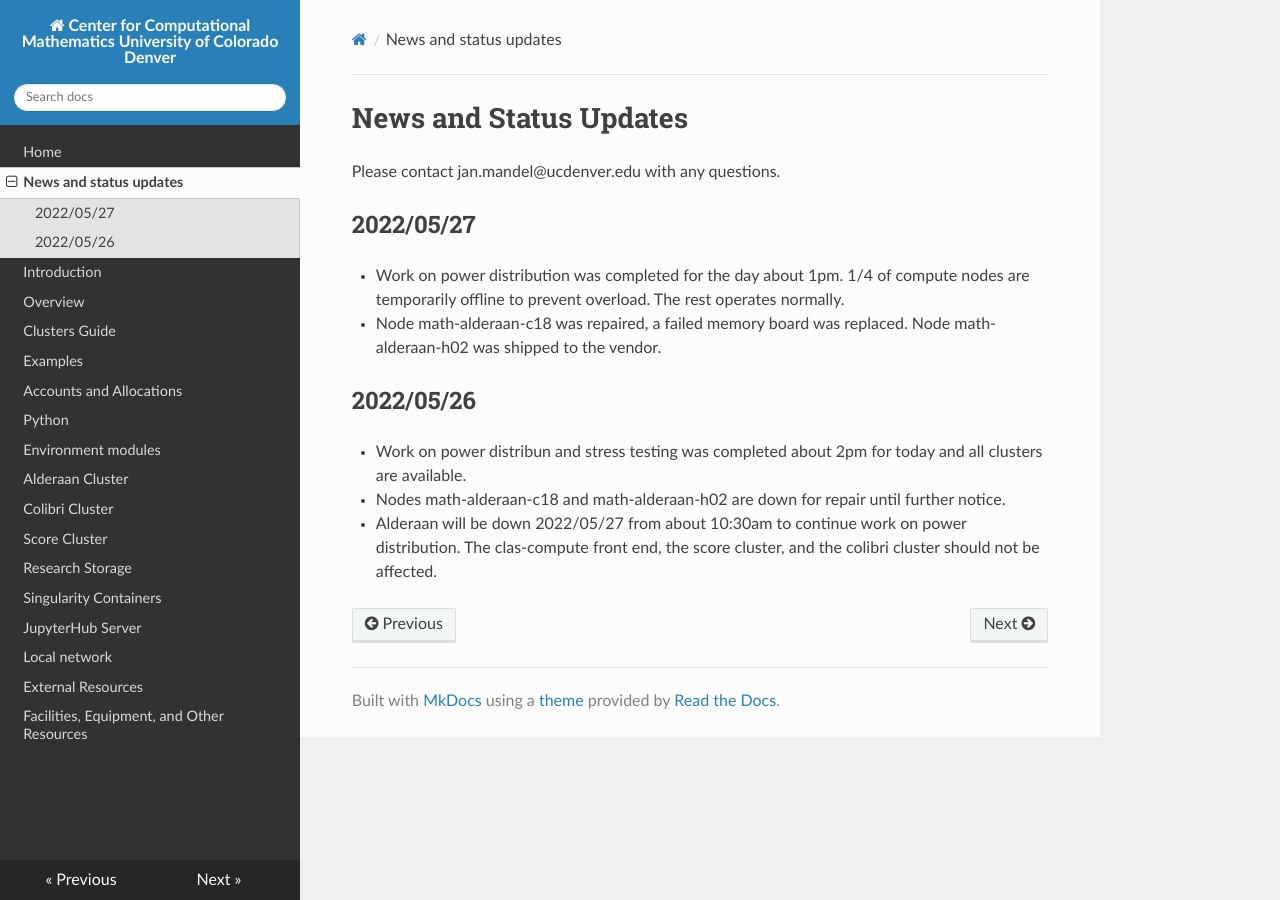
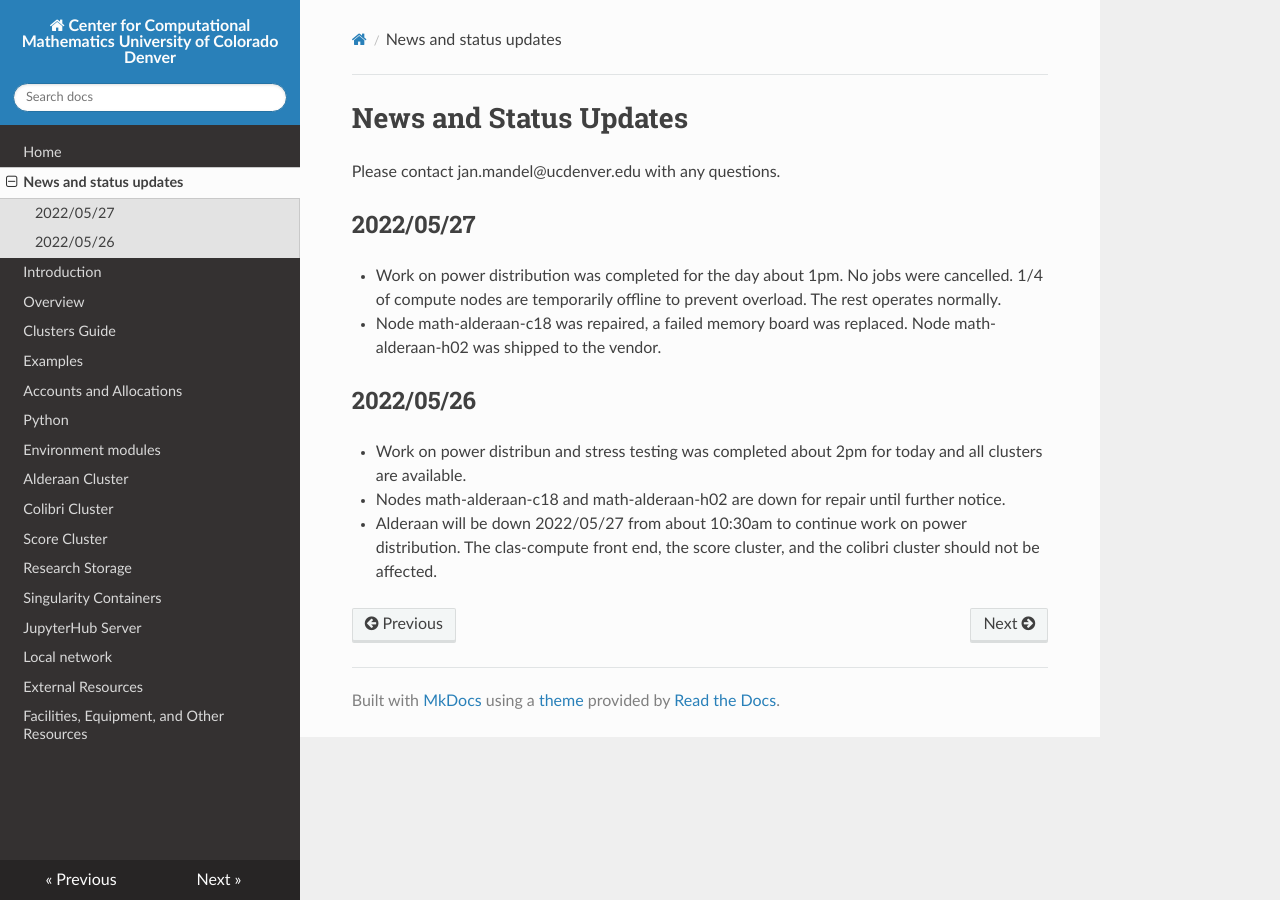
Before and after one commit to ccmucdenver/ccm-docs, an MkDocs documentation site: the page built from docs/updates.md, in a window 1280 px wide. Built offline with MkDocs 1.6.1, drawn with Linux system fonts in a browser that asks for light colours; nearby versions of some CDN libraries.

Commit message:
Update updates.md

```diff
--- a/docs/updates.md
+++ b/docs/updates.md
@@ -4,7 +4,7 @@ Please contact jan.mandel@ucdenver.edu with any questions.
 
 ## 2022/05/27
 
-* Work on power distribution was completed for the day about 1pm. 1/4 of compute nodes are temporarily offline to prevent overload. The rest operates normally.
+* Work on power distribution was completed for the day about 1pm. No jobs were cancelled. 1/4 of compute nodes are temporarily offline to prevent overload. The rest operates normally.
 
 * Node math-alderaan-c18 was repaired, a failed memory board was replaced. Node math-alderaan-h02 was shipped to the vendor.
 
```
